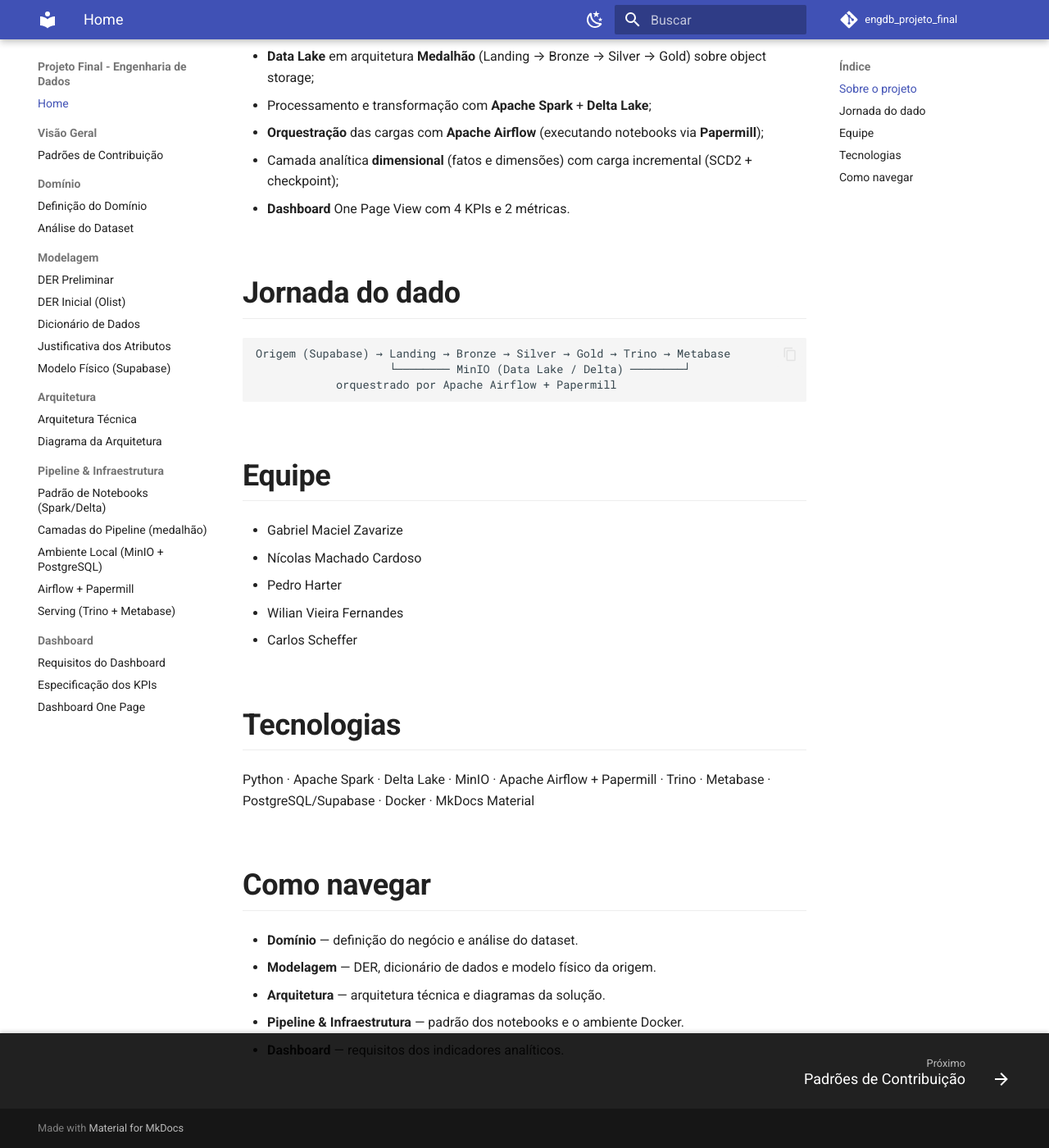
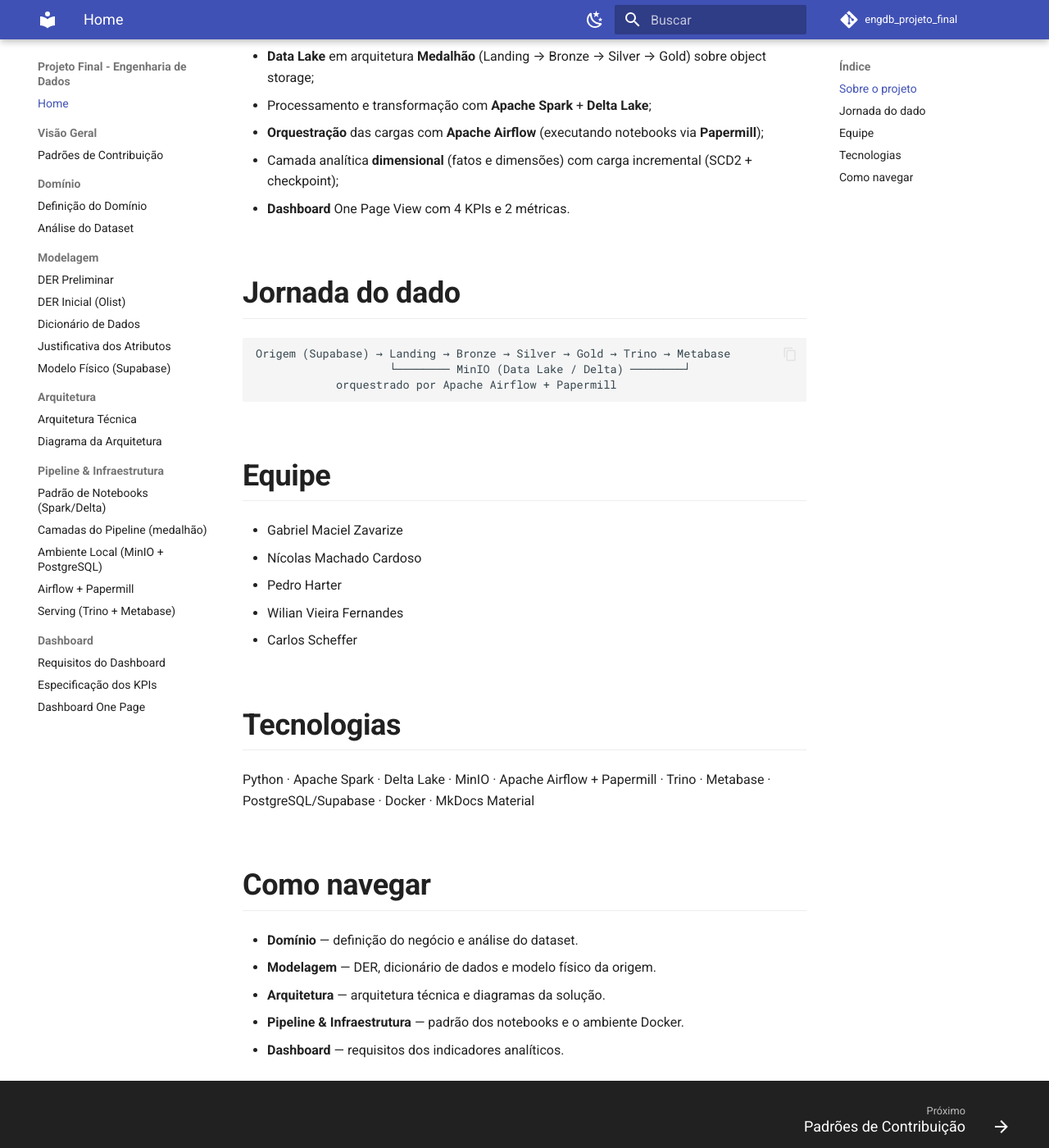
Before and after one commit to GabrielMacielZavarize/engdb_projeto_final, an MkDocs documentation site: the page built from docs/index.md, in a window 1280 px wide and 1400 px high, scrolled down 497 px. Shown: the whole window at 82% size. Built offline with MkDocs 1.6.1 and Material for MkDocs 9.7.7, drawn with Linux system fonts in a browser that asks for light colours; comment, search, counter and statistics services are not loaded.

Commit message:
docs(mkdocs): footer não-fixo (rola no fim da página) (#56)
docs(mkdocs): tornar o footer nao-fixo (rola no fim da pagina)

Remove o position:sticky/bottom do .md-footer. O rodape volta ao fluxo normal
(fica no fim da pagina e rola com o conteudo, sem grudar na tela). Mantem a
barra compacta e os titulos maiores.

Co-authored-by: Gabriel Maciel Zavarize <gabriel.zavarize@engeplusempresas.com.br>

```diff
--- a/docs/stylesheets/extra.css
+++ b/docs/stylesheets/extra.css
@@ -2,19 +2,12 @@
    Ajustes visuais do site (MkDocs Material) — projeto EngDB.
    ============================================================ */
 
-/* ---- Footer fixo e COMPACTO ---------------------------------------------
-   Mantém fixa na base apenas a barra fina (copyright). A navegação
-   "Anterior / Próximo" (volumosa) sai do rodapé para não cobrir o conteúdo —
-   a navegação entre páginas continua pelo menu lateral esquerdo. */
+/* ---- Footer NÃO fixo e compacto -----------------------------------------
+   O rodapé fica no fim da página e rola junto com o conteúdo (não gruda na
+   tela). A navegação "Anterior / Próximo" sai do rodapé; a navegação entre
+   páginas continua pelo menu lateral esquerdo. */
 .md-footer__inner {
   display: none;
-}
-
-.md-footer {
-  position: sticky;
-  bottom: 0;
-  z-index: 4;
-  box-shadow: 0 -0.1rem 0.25rem rgba(0, 0, 0, 0.15);
 }
 
 /* deixa a barra inferior bem mais fina */
```
